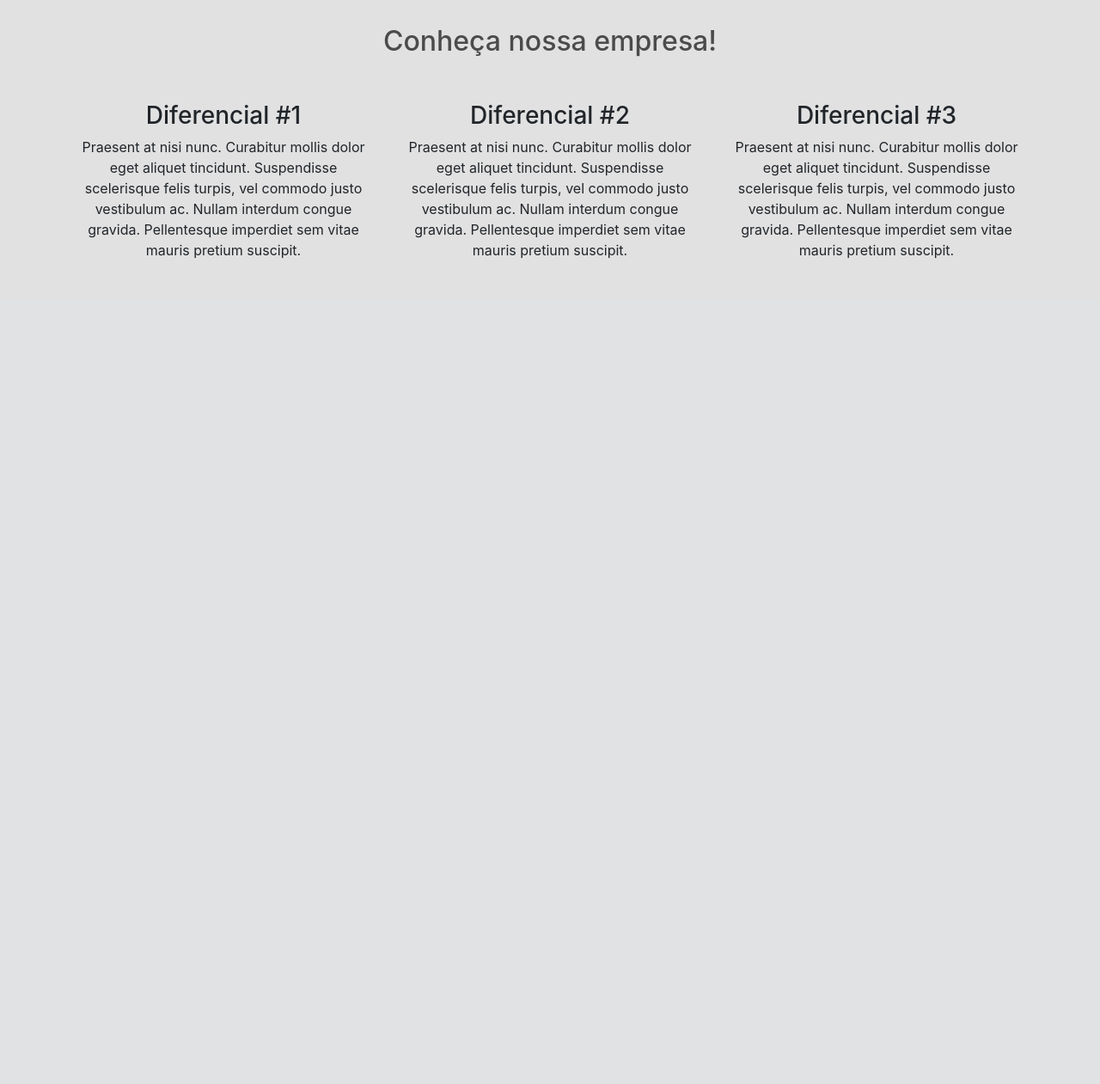
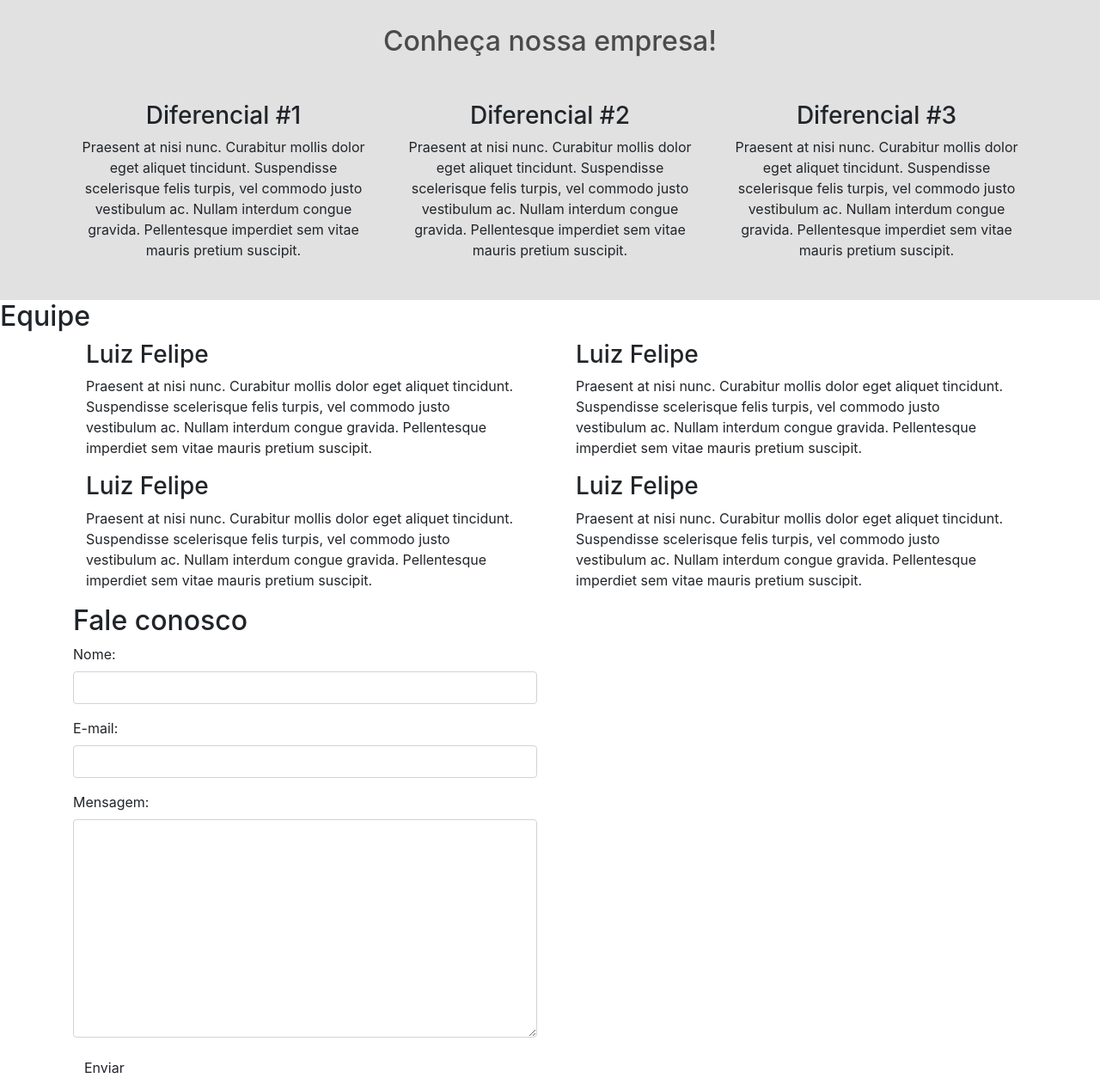
Before and after one commit to LuizFelipeGondim/cms-project, a PHP site: page / in a window 1280 px wide. Shown: the part 1015-2276 px from the top of the page at 86% size. Before the commit the page ends 1316 px from the top, so only its background shows below. Run offline with PHP 8.4, Linux system fonts and the light colour scheme.

Commit message:
sections equipe and footer added

```diff
--- a/projeto/index.php
+++ b/projeto/index.php
@@ -118,6 +118,96 @@
                 </div>
             </div>
         </section>
+
+        <section class="equipe">
+            <h2>Equipe</h2>
+            <div class="container equipe-container">
+                <div class="row">
+                    <div class="col-md-6">
+                        <div class="equipe-single">
+                            <div class="col-md-12 equipe-top">
+                                <div class="user-picture"></div>
+                                <h3>Luiz Felipe</h3>
+                            </div>
+                            <div class="col-md-12 content">
+                                <p>Praesent at nisi nunc. Curabitur mollis dolor eget aliquet tincidunt. Suspendisse
+                                    scelerisque felis turpis, vel commodo justo vestibulum ac. Nullam interdum congue
+                                    gravida. Pellentesque imperdiet sem vitae mauris pretium suscipit.</p>
+                            </div>
+                        </div>
+                    </div>
+                    <div class="col-md-6">
+                        <div class="equipe-single">
+                            <div class="col-md-12 equipe-top">
+                                <div class="user-picture"></div>
+                                <h3>Luiz Felipe</h3>
+                            </div>
+                            <div class="col-md-12 content">
+                                <p>Praesent at nisi nunc. Curabitur mollis dolor eget aliquet tincidunt. Suspendisse
+                                    scelerisque felis turpis, vel commodo justo vestibulum ac. Nullam interdum congue
+                                    gravida. Pellentesque imperdiet sem vitae mauris pretium suscipit.</p>
+                            </div>
+                        </div>
+                    </div>
+                    <div class="col-md-6">
+                        <div class="equipe-single">
+                            <div class="col-md-12 equipe-top">
+                                <div class="user-picture"></div>
+                                <h3>Luiz Felipe</h3>
+                            </div>
+                            <div class="col-md-12 content">
+                                <p>Praesent at nisi nunc. Curabitur mollis dolor eget aliquet tincidunt. Suspendisse
+                                    scelerisque felis turpis, vel commodo justo vestibulum ac. Nullam interdum congue
+                                    gravida. Pellentesque imperdiet sem vitae mauris pretium suscipit.</p>
+                            </div>
+                        </div>
+                    </div>
+                    <div class="col-md-6">
+                        <div class="equipe-single">
+                            <div class="col-md-12 equipe-top">
+                                <div class="user-picture"></div>
+                                <h3>Luiz Felipe</h3>
+                            </div>
+                            <div class="col-md-12 content">
+                                <p>Praesent at nisi nunc. Curabitur mollis dolor eget aliquet tincidunt. Suspendisse
+                                    scelerisque felis turpis, vel commodo justo vestibulum ac. Nullam interdum congue
+                                    gravida. Pellentesque imperdiet sem vitae mauris pretium suscipit.</p>
+                            </div>
+                        </div>
+                    </div>
+                </div>
+            </div>
+        </section>
+
+        <section class="footer">
+            <div class="container">
+                <div class="row">
+                    <div class="col-md-6">
+                        <h2>Fale conosco</h2>
+                        <form method="post">
+                            <div class="form-group">
+                                <label for="nome">Nome: </label>
+                                <input type="text" name="nome" id="nome" class="form-control">
+                            </div>
+
+                            <div class="form-group">
+                                <label for="email">E-mail: </label>
+                                <input type="email" name="email" id="email" class="form-control">
+                            </div>
+
+                            <div class="form-group">
+                                <label for="mensagem">Mensagem: </label>
+                               <textarea name="mensagem" id="mensagem" cols="30" rows="10" class="form-control"></textarea>
+                            </div>
+                            <button type="submit" class="btn btn-default">Enviar</button>
+                        </form>
+                    </div>
+                    <div class="col-md-6">
+
+                    </div>
+                </div>
+            </div>
+        </section>
     </div><!-- box -->
 
     <!-- Optional JavaScript -->
```
